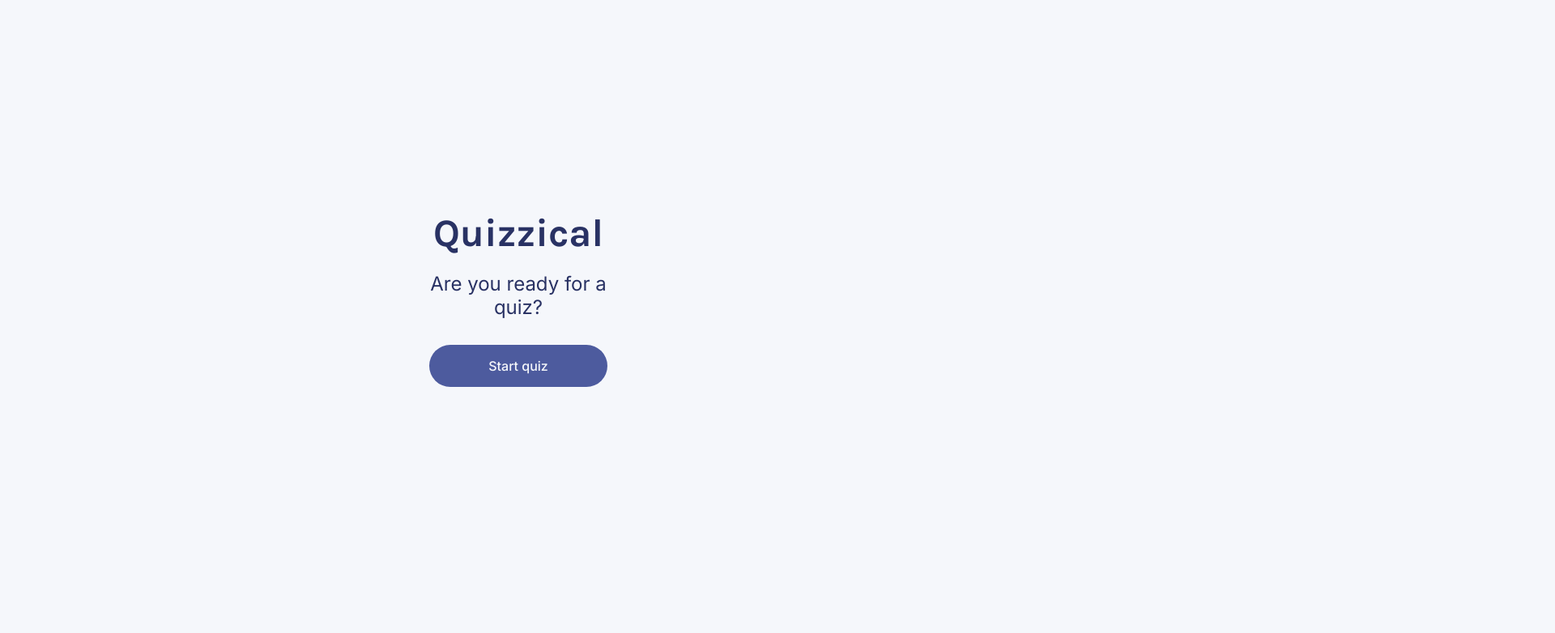
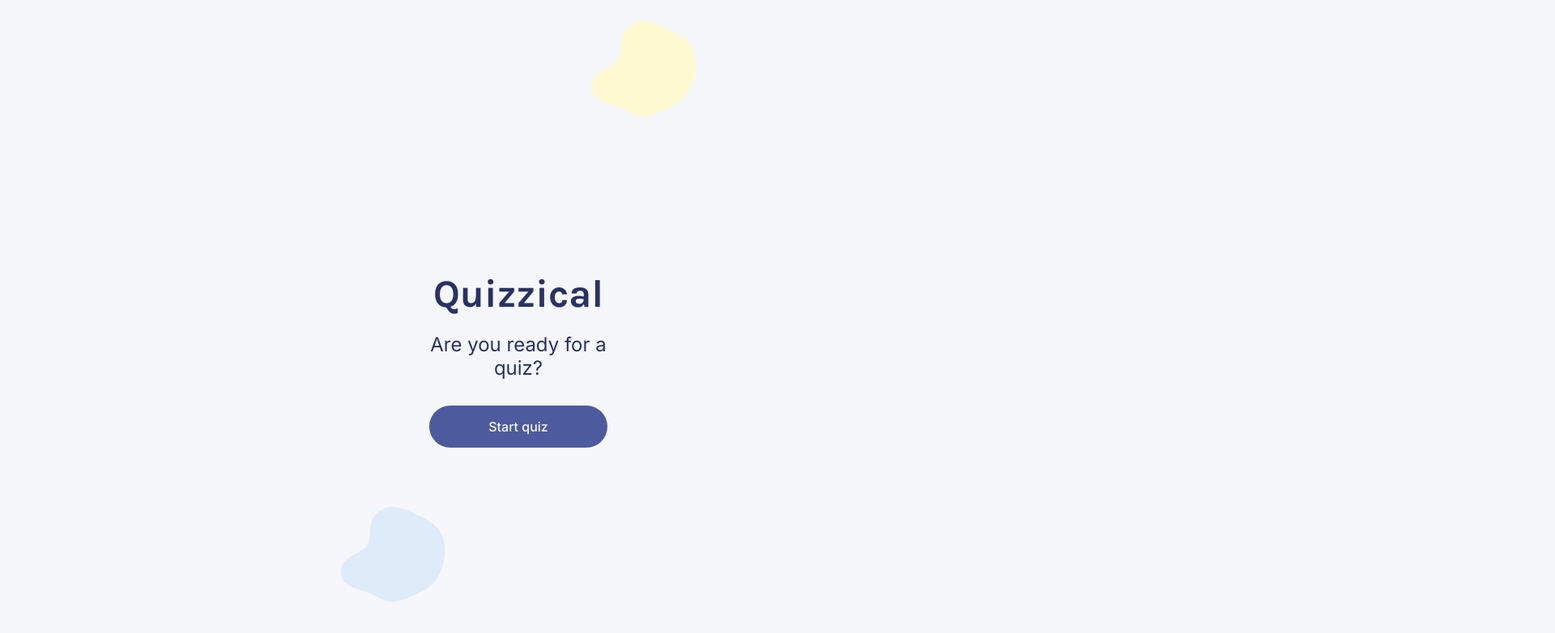
Before and after one commit to cybulskikacper/Quizzical, a React (Vite) app: page / in a window 1280 px wide. Shown: the top 782 px of the page at 81% size, 1920 px wide, since content can reach past the window. Built offline with nearby package versions, Linux system fonts and the light colour scheme.

Commit message:
having problems with adding blurbs

```diff
--- a/src/App.jsx
+++ b/src/App.jsx
@@ -7,8 +7,11 @@ function App() {
 				<h1 className="title">Quizzical</h1>
 				<p className="description">Are you ready for a quiz?</p>
 				<button className="start">Start quiz</button>
-				<img className="blob1" src="./src/assets/blob1.svg" alt="Light blob" />
-				<img className="blob2" src="./src/assets/blob2.svg" alt="Yellow blob" />
+
+				<div className="blobs">
+					<img className="blob1" src="./src/assets/blob1.svg" alt="Light blob" />
+					<img className="blob2" src="./src/assets/blob2.svg" alt="Yellow blob" />
+				</div>
 			</header>
 		</>
 	)
--- a/src/index.css
+++ b/src/index.css
@@ -6,8 +6,9 @@
 
 /* TO DO
 
-- stworzyc zmienne dla kolorow
-- ogarnac jak trzymac czcionki w react, czy maja byc tak o w index czy osobny plik trzeba stworzyc
+- make variables for colors
+- how to create fonts in React, should I create a seperate file?
+
 
 
 */
@@ -63,7 +64,28 @@ header {
 	background-color: #4d5b9e;
 }
 
+.blobs {
+	display: flex;
+	align-items: center;
+	justify-content: center;
+}
+
 .blob1 {
+	position: absolute;
+	width: 140px;
+	height: 150px;
+	bottom: -210px;
+	left: -50px;
+}
+.blob2 {
+	position: absolute;
+	width: 140px;
+	height: 150px;
+	top: -240px;
+	right: -50px;
+}
+
+/* .blob1 {
 	position: absolute;
 	right: 80%;
 	top: 110%;
@@ -79,10 +101,50 @@ header {
 
 	width: 340px;
 	height: 350px;
+} */
+
+/* // Small devices (landscape phones, 576px and up) */
+/* @media (max-width: 1000px) {
+	header {
+		transform: translate(-30%, -50%);
+		padding: 200px;
+	}
+
+	.title {
+		font-size: 4rem;
+	}
+	.description {
+		font-size: 1.5rem;
+	}
+	.start {
+		font-size: 1.3rem;
+	}
+
+	.blob1 {
+		width: 300px;
+		height: 300px;
+		top: 650px;
+	}
+} */
+
+/* // Medium devices (tablets, 768px and up) */
+@media (min-width: 768px) and (max-width: 991px) {
+}
+
+/* // Large devices (desktops, 992px and up) */
+@media (min-width: 992px) and (max-width: 1199px) {
+}
+/*
+// X-Large devices (large desktops, 1200px and up) */
+@media (min-width: 1200px) and (max-width: 1399px) {
+}
+
+/* // XX-Large devices (larger desktops, 1400px and up) */
+@media (min-width: 1400px) {
 }
 
 /* DESKTOP */
-@media (min-width: 992px) {
+/* @media (min-width: 992px) {
 	header {
 		top: 45%;
 		left: 50%;
@@ -92,13 +154,56 @@ header {
 	.blob1 {
 		width: 500px;
 		height: 500px;
-		right: 999px;
-		top: 600px;
+		right: 1100px;
+		top: 500px;
 	}
 	.blob2 {
 		width: 500px;
-		height: 500px;
-		left:  1050px;
+		height: 400px;
+		left: 1050px;
 		bottom: 550px;
 	}
+} */
+
+/* MOBILE */
+/*
+@media (min-width: 300px) {
+	header {
+		top: 50%;
+		right: 50%;
+		transform: translate(-30%, -50%);
+		padding: 50px;
+	}
+
+	.blob1 {
+		width: 300px;
+		height: 300px;
+		top: 450px;
+	}
 }
+@media (min-width: 380px) {
+	.blob1 {
+		width: 300px;
+		height: 300px;
+		top: 650px;
+	}
+	.blob2 {
+		left: 80%;
+		bottom: 140%;
+		width: 400px;
+		height: 350px;
+	}
+}
+
+@media (min-width: 414px) {
+	header {
+		top: 50%;
+		right: 50%;
+		transform: translate(-30%, -30%);
+		padding: 50px;
+	}
+
+	.blob2 {
+		bottom: 500px;
+	}
+} */
```
